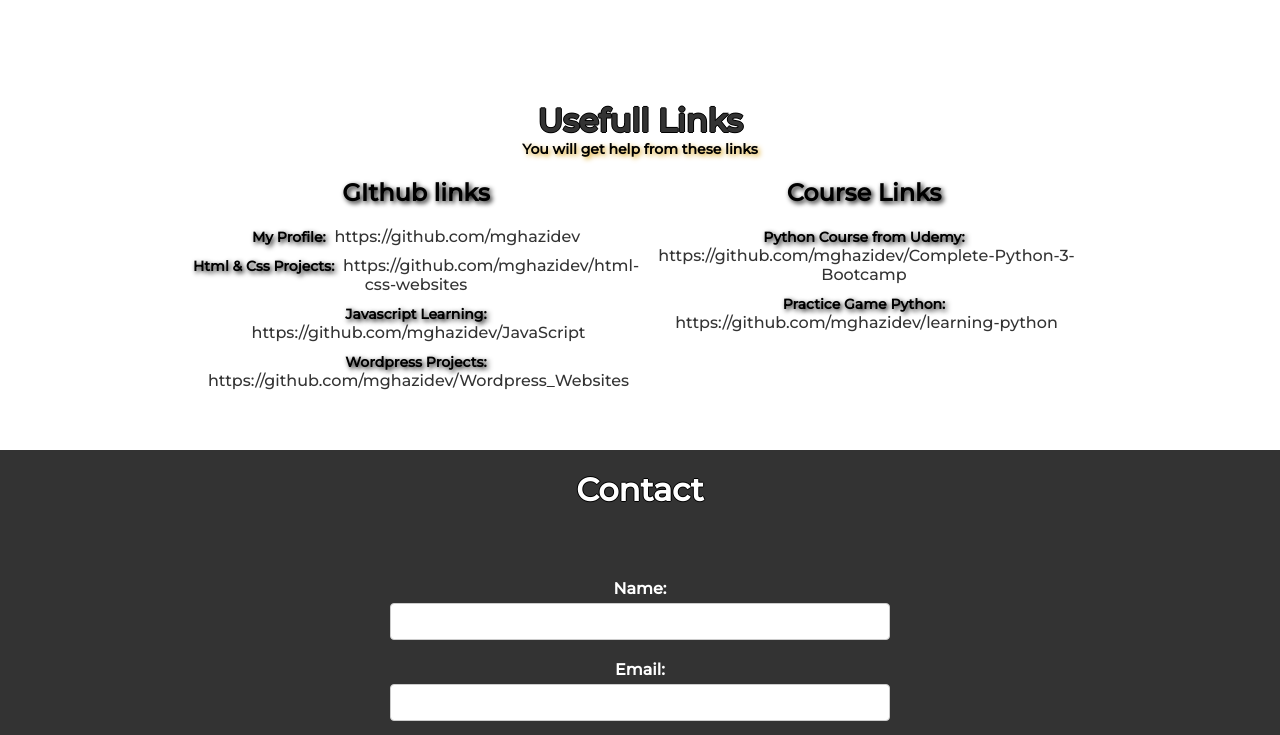
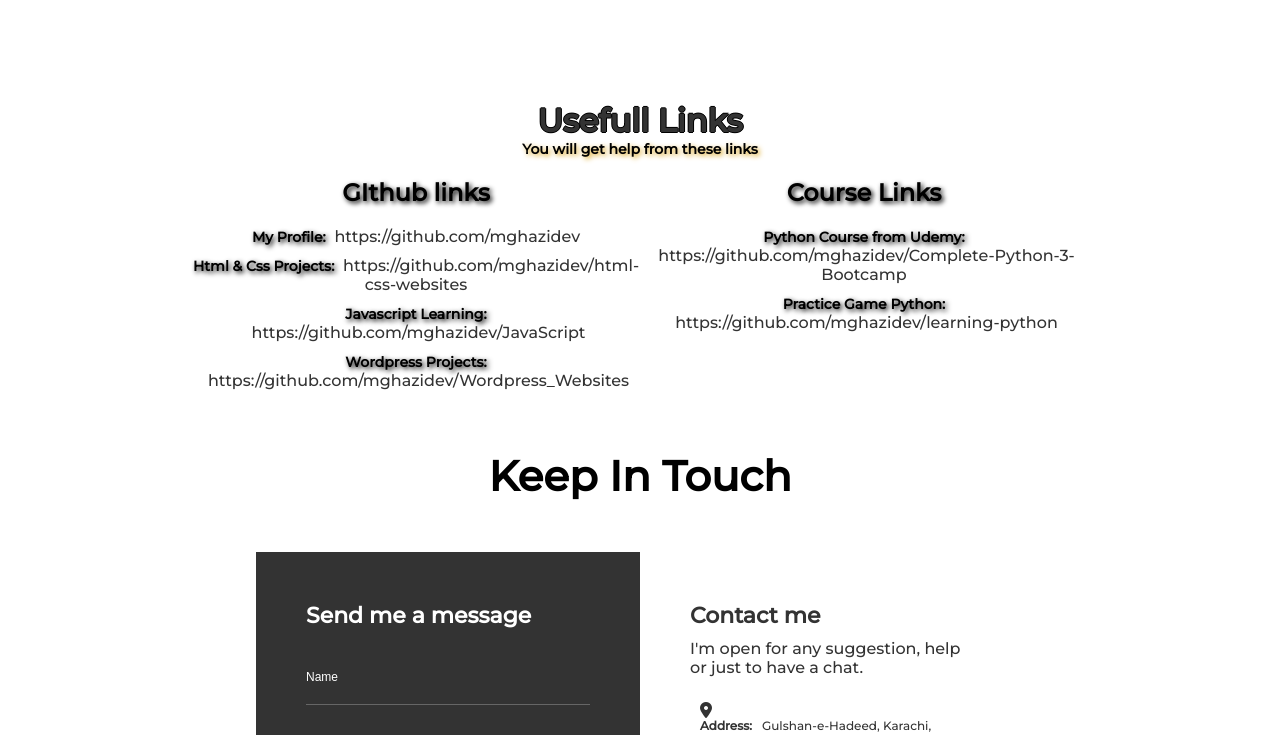
Before and after one commit to mghazidev/html-css-websites, a PHP site: page / in a window 1280 px wide. Shown: the part 5765-6500 px from the top of the page. Run offline with PHP 8.4, Linux system fonts and the light colour scheme; some libraries are stand-ins or nearby versions; grey boxes are pictures that could not be loaded.

Commit message:
personal-website

```diff
--- a/personal-website/css/styles.css
+++ b/personal-website/css/styles.css
@@ -553,12 +553,11 @@ body {
     object-fit: contain;
     margin: 10px 0 50px 0;
     /* box-shadow: 0 2px 2px 2px #ccc; */
-    transition: 0.5s linear;
+    transition: 0.2s linear;
   }
 
   .web-1 img:hover {
     transform: scale(1.1);
-    z-index: 100;
     box-shadow: none;
   }
 
@@ -677,57 +676,115 @@ body {
   }
 
   #contact {
+    width: 60%;
+    margin: auto;
+  }
+
+  #contact h2 {
+    text-align: center;
+    font-size: 42px;
+    font-weight: bolder;
+    margin: 50px 0;
+  }
+
+  .contact-form {
+    display: flex;
+    flex-wrap: wrap;
+  }
+
+  .form-col {
     background-color: #333;
+    flex-basis: 50%;
+    padding: 50px;
+  }
+
+  .form-col h3 {
+    font-size: 22px;
     color: #fff;
   }
 
-  #contact h2 {
-    margin-top: 50px;
-    padding: 20px;
-    text-align: center;
-    margin-bottom: 50px;
-    font-size: 32px;
-    color: #fff;
-    animation: flip; /* referring directly to the animation's @keyframe declaration */
-    animation-duration: 1s;
-    text-shadow: -1px 0 black, 0 1px black, 1px 0 black, 0 -1px black;
-
+  form {
+    display: flex;
+    flex-direction: column;
+    justify-content: start;
+    align-items: start;
   }
 
-  form {
-    max-width: 500px;
-    margin: 0 auto;
-    display: flex;
-    flex-direction: column;
-  }
-  label {
-    display: block;
-    font-weight: bold;
-    margin-bottom: 5px;
-    text-align: center;
-  }
   input,
   textarea {
   width: 100%;
-    padding: 10px;
-    margin-bottom: 20px;
-    border: 1px solid #ccc;
-    border-radius: 4px;
+  padding: 20px 0;
+  margin-top: 20px;
+  border: none;
+  border-bottom: 1px solid #666;
+  background: transparent;
+  color: #fff;
 }
+
+label {
+  padding: 10px 0;
+  color: #fff;
+  margin-top: 20px;
+}
+
+::placeholder {
+  color: #fff;
+  font-size: 12px;
+}
+
 button[type="submit"] {
-    background-color: #4CAF50;
+  background-color: #777;
   color: white;
   padding: 10px 20px;
   border: none;
   border-radius: 4px;
   cursor: pointer;
+  margin-top: 20px;
+  font-weight: bolder;
 }
 button[type="submit"]:hover {
-    background-color: #45a049;
+  background-color: #666;
 }
 
+.info-col {
+  flex-basis: 50%;
+  padding: 50px;
+  color: #333;
+}
 
+.info-col h3 {
+  font-size: 22px;
+  margin-bottom: 10px;
+}
 
+.info-col p {
+  margin-bottom: 15px;
+}
+
+.info {
+  display: flex;
+  flex-wrap: wrap;
+  padding: 10px;
+  align-items: baseline;
+}
+
+.info span {
+  display: flex;
+  font-size: 12px;
+  align-items: baseline;
+  font-weight: bolder;
+}
+
+.info span p {
+  font-size: 12px;
+  font-weight: 100;
+  align-items: baseline;
+  margin-left: 10px;
+}
+
+.info i {
+  margin-right: 25px;
+}
 
 
 
--- a/personal-website/index.html
+++ b/personal-website/index.html
@@ -6,6 +6,7 @@
     <meta http-equiv="X-UA-Compatible" content="IE=edge">
     <meta name="viewport" content="width=device-width, initial-scale=1.0">
     <title>Welcome Ghazi</title>
+    <link rel="icon" type="image/x-icon" href="/images/site.png">
     <link rel="preconnect" href="https://fonts.googleapis.com">
     <link rel="preconnect" href="https://fonts.gstatic.com" crossorigin>
     <link href="https://fonts.googleapis.com/css2?family=Montserrat:wght@500&display=swap" rel="stylesheet">
@@ -37,8 +38,7 @@
                     <li><a href="#skills">Services</a></li>
                     <li><a href="#portfolio">Portfolio/Projects</a></li>
                     <li><a href="#links">Github link</a></li>
-                    <li><a href="#">Contact</a></li>
-                    <li><a href="#">Login</a></li>
+                    <li><a href="#contact">Contact</a></li>
                     <li><a href="https://www.linkedin.com/in/mghazidev/"><i class="fa-brands fa-linkedin"></i></a></li>
                     <li><a href="https://twitter.com/home"><i class="fa-brands fa-twitter"></i></a></li>
                     <li><a href="https://www.instagram.com/"><i class="fa-brands fa-instagram"></i></a></li>
@@ -58,11 +58,13 @@
                     ever to access and process information from anywhere in the world. With so many exciting
                     developments on the horizon, the future of technology and IT is truly a fascinating space to keep an
                     eye on.</p>
-                <h2>MY LIFE PROJECTS - <span><a href="https://www.babulfatima.org/" target="_blank"><u>CLICK HERE</u></a></span></h2>
+                <h2>MY LIFE PROJECTS - <span><a href="https://www.babulfatima.org/" target="_blank"><u>CLICK
+                                HERE</u></a></span></h2>
 
             </div>
             <div class="buttons">
-                <a href="https://github.com/mghazidev" target="_blank"><button class="btn-1"><i class="fa-solid fa-diagram-project"></i>
+                <a href="https://github.com/mghazidev" target="_blank"><button class="btn-1"><i
+                            class="fa-solid fa-diagram-project"></i>
                         CHECK MY PORTFOLIO</button></a>
                 <a href="#"><button class="btn-2"><i class="fa-solid fa-user"></i>CONTACT ME</button></a>
             </div>
@@ -87,8 +89,6 @@
             </div>
         </div>
     </section>
-
-
     <section id="qualifications">
         <h2>My Qualifications</h2>
         <div class="container">
@@ -116,7 +116,6 @@
             </div>
         </div>
     </section>
-
     <section id="skills">
         <h2>Skills / Services</h2>
         <div class="progress">
@@ -220,8 +219,6 @@
         </div>
 
     </section>
-
-
     <section id="portfolio">
         <h2>Portfolio</h2>
         <div class="projects-section">
@@ -278,8 +275,6 @@
             <img src="images/website1.png">
         </div>
     </section>
-
-
     <section id="links">
         <h2>Usefull Links</h2>
         <p>You will get help from these links </p>
@@ -289,10 +284,14 @@
                     <h3>GIthub links</h3>
 
                     <ul>
-                        <li><span>My Profile: </span><a href="https://github.com/mghazidev" target="_blank">https://github.com/mghazidev</a></li>
-                        <li><span>Html & Css Projects: </span><a href="https://github.com/mghazidev/html-css-websites" target="_blank">https://github.com/mghazidev/html-css-websites</a></li>
-                        <li><span>Javascript Learning: </span><a href="https://github.com/mghazidev/JavaScript" target="_blank">https://github.com/mghazidev/JavaScript</a></li>
-                        <li><span>Wordpress Projects: </span><a href="https://github.com/mghazidev/Wordpress_Websites" target="_blank">https://github.com/mghazidev/Wordpress_Websites</a></li>
+                        <li><span>My Profile: </span><a href="https://github.com/mghazidev"
+                                target="_blank">https://github.com/mghazidev</a></li>
+                        <li><span>Html & Css Projects: </span><a href="https://github.com/mghazidev/html-css-websites"
+                                target="_blank">https://github.com/mghazidev/html-css-websites</a></li>
+                        <li><span>Javascript Learning: </span><a href="https://github.com/mghazidev/JavaScript"
+                                target="_blank">https://github.com/mghazidev/JavaScript</a></li>
+                        <li><span>Wordpress Projects: </span><a href="https://github.com/mghazidev/Wordpress_Websites"
+                                target="_blank">https://github.com/mghazidev/Wordpress_Websites</a></li>
                     </ul>
                 </div>
             </div>
@@ -300,30 +299,64 @@
                 <div class="github">
                     <h3>Course Links</h3>
                     <ul>
-                        <li><span>Python Course from Udemy: </span><a href="https://github.com/mghazidev/Complete-Python-3-Bootcamp" target="_blank">https://github.com/mghazidev/Complete-Python-3-Bootcamp</a></li>
-                        <li><span>Practice Game Python: </span><a href="https://github.com/mghazidev/learning-python" target="_blank">https://github.com/mghazidev/learning-python</a></li>
+                        <li><span>Python Course from Udemy: </span><a
+                                href="https://github.com/mghazidev/Complete-Python-3-Bootcamp"
+                                target="_blank">https://github.com/mghazidev/Complete-Python-3-Bootcamp</a></li>
+                        <li><span>Practice Game Python: </span><a href="https://github.com/mghazidev/learning-python"
+                                target="_blank">https://github.com/mghazidev/learning-python</a></li>
                     </ul>
                 </div>
             </div>
         </div>
     </section>
-
     <section id="contact">
-        <h2>Contact</h2>
-        <form action="#" method="post">
-            <label for="name">Name:</label>
-            <input type="text" id="name" name="name" required>
-            <label for="email">Email:</label>
-            <input type="email" id="email" name="email" required>
-            <label for="subject">Subject:</label>
-            <input type="text" id="subject" name="subject" required>
-            <label for="message">Message:</label>
-            <textarea id="message" name="message" required></textarea>
-            <button type="submit">Submit</button>
-          </form>
-
+        <h2>Keep In Touch</h2>
+        <div class="contact-form">
+            <div class="form-col">
+                <h3>Send me a message</h3>
+                <form action="#" method="post">
+                    <!-- <label for="name">Name:</label> -->
+                    <input type="text" id="name" name="name" placeholder="Name" required>
+                    <!-- <label for="email">Email:</label> -->
+                    <input type="email" id="email" name="email" placeholder="Email" required>
+                    <!-- <label for="subject">Subject:</label> -->
+                    <input type="text" id="subject" name="subject" placeholder="Subject" required>
+                     <label for="message">Message</label>
+                    <textarea id="message" name="message"  required></textarea>
+                    <button type="submit">Send Message</button>
+                </form>
+            </div>
+            <div class="info-col">
+                <h3>Contact me</h3>
+                <p>I'm open for any suggestion, help or just to have a chat.</p>
+                <div class="info">
+                    <i class="fa-solid fa-location-dot"></i><span>Address: <p>Gulshan-e-Hadeed, Karachi, Pakistan.</p></span>
+                </div>
+                <div class="info">
+                    <i class="fa-solid fa-phone"></i><span>Phone: <p>111-2222-3333.</p></span>
+                </div>
+                <div class="info">
+                    <i class="fa-brands fa-telegram"></i><span>Email: <p>info@gmail.com</p></span>
+                </div>
+                <div class="info">
+                    <i class="fa-solid fa-earth-asia"></i><span>Website: <p>babulfatima.org.</p></span>
+                </div>
+            </div>
+        </div>
     </section>
 
+    <section id="footer">
+        <div class="wrapper">
+            <p>© 2023 mghazidev. All Rights Reserved.</p>
+            <ul>
+                <li><a href="https://www.linkedin.com/in/mghazidev/"><i class="fa-brands fa-linkedin"></i></a></li>
+                <li><a href="https://twitter.com/home"><i class="fa-brands fa-twitter"></i></a></li>
+                <li><a href="https://www.instagram.com/"><i class="fa-brands fa-instagram"></i></a></li>
+                <li><a href="https://www.instagram.com/"><i class="fa-brands fa-square-github"></i></a></li>
+                <li><a href="https://www.instagram.com/"><i class="fa-brands fa-square-github"></i></a></li>
+            </ul>
+        </div>
+    </section>
     <script>
         document.querySelectorAll('.web-1 img').forEach(image => {
             image.onclick = () => {
@@ -334,7 +367,7 @@
         document.querySelector('.popup-image span').onclick = () => {
             document.querySelector('.popup-image').style.display = 'none';
         };
-        window.addEventListener("scroll", function(){
+        window.addEventListener("scroll", function () {
             var header = document.querySelector("header");
             header.classList.toggle("sticky", window.scrollY > 0);
         })
```
Also changed, not shown: personal-website/images/Welcome Ghazi (1).png (added), personal-website/images/site.png (added). Lines whose indentation alone changed are shown as unchanged.
